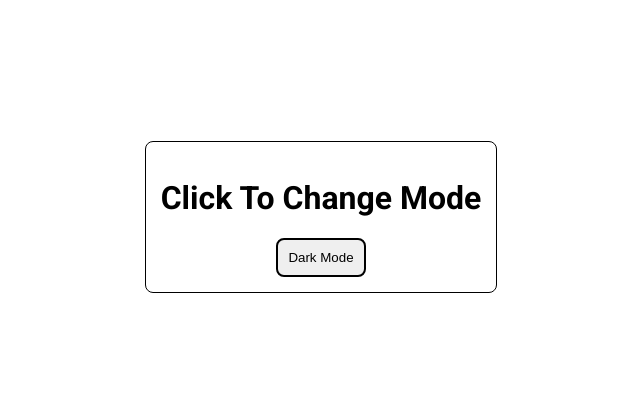
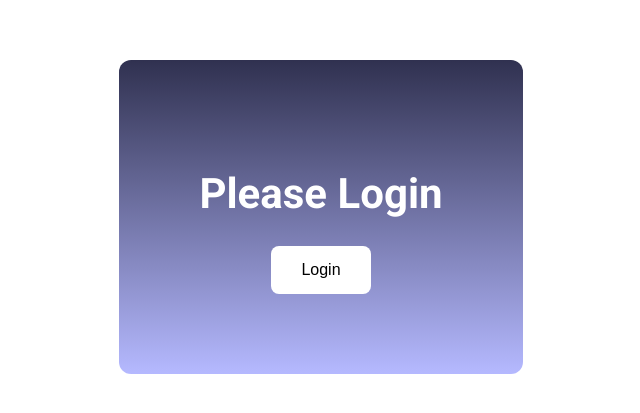
Before and after one commit to nokhalal-mahato/react-assignments, a React (Create React App) app: page / in a window 1280 px wide. Shown: the part 183-596 px from the top of the page, without its empty margins (319-959 px from the left). Built offline with nearby package versions, Linux system fonts and the light colour scheme.

Commit message:
login added

```diff
--- a/src/App.js
+++ b/src/App.js
@@ -7,6 +7,7 @@ import BannerPage from './components/Banners';
 import TechnologyCard from './components/TechnologyCard';
 import Welcome from './components/Welcome';
 import LightDark from './components/LightDark';
+import Login from './components/Login';
 
 function App() {
   return (
@@ -18,7 +19,8 @@ function App() {
       {/* <BannerPage/> */}
       {/* <TechnologyCard/> */}
       {/* <Welcome/> */}
-      <LightDark/>
+      {/* <LightDark/> */}
+      <Login/>
     </div>
   );
 }
--- /dev/null
+++ b/src/components/Login/index.css
@@ -0,0 +1,29 @@
+.login-page{
+    display: flex;
+    align-items: center;
+    justify-content: center;
+    height: 100%;
+}
+.login-content{
+    text-align: center;
+    padding:80px;
+    background-image: linear-gradient(#303150, #b5b9ff);
+    border-radius: 12px;
+}
+.login-header{
+    font-size: 42px;
+    color: white;
+}
+
+.login-btn{
+    padding:15px 30px;
+    border-radius: 8px;
+    font-size: 16px;
+    border:none;
+    background-color: white;
+}
+@media(max-width:480px){
+    .login-content{
+        padding: 38px;
+    }
+}
--- /dev/null
+++ b/src/components/Login/index.js
@@ -0,0 +1,22 @@
+import { Component } from "react";
+import './index.css'
+class Login extends Component{
+    state={loginState:false};
+
+    loginHandler=()=>{
+        this.setState((prevState)=>({loginState:!prevState.loginState}));
+    }
+    render(){
+        const {loginState}=this.state;
+        return(
+            <div className="login-page">
+                <div className="login-content">
+                    <h1 className="login-header">{loginState ? 'Welcome User' : 'Please Login'}</h1>
+                    <button className="login-btn" onClick={this.loginHandler}>{loginState ? 'Logout' : 'Login'}</button>
+                </div>
+            </div>
+        );
+    }
+}
+
+export default Login;
```
